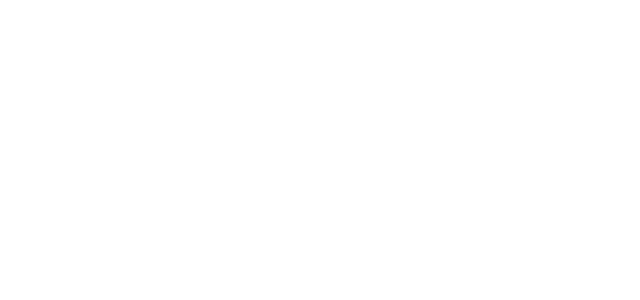
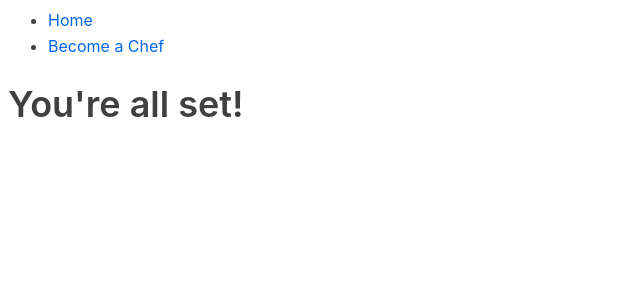
Before and after one commit to danielbrathwaite/ChefConnect, a React (Vite) app in the folder packages/react-frontend/: page /createProfileDone in a window 1280 px wide. Before the commit this address had no page. Shown: the top 300 px of the page, without its empty margins (0-640 px from the left). Built offline with nearby package versions, Linux system fonts and the light colour scheme.

Commit message:
basic navigation added

```diff
--- a/packages/react-frontend/src/ChefProfile.jsx
+++ b/packages/react-frontend/src/ChefProfile.jsx
@@ -1,5 +1,6 @@
 // src/Form.jsx
 import React, { useState } from "react";
+import { useNavigate } from "react-router-dom";
 
 // code for file upload is borrowed from pluralsight.com
 function FileUploader({onFileSelect})
@@ -16,6 +17,7 @@
 
 function ChefProfile(props)
 {
+    const navigate = useNavigate();
     const [profile, setProfile] = useState({
         chefId: "",
         firstName: "",
@@ -42,6 +44,7 @@
         setProfile({ chefId: "", firstName: "", lastName: "",
                     address: "", phoneNumber: "", specialities: "",
                     menu: "", profilePic: null});
+        navigate('/createProfileDone');
     }
 
     return (
--- a/packages/react-frontend/src/MyApp.jsx
+++ b/packages/react-frontend/src/MyApp.jsx
@@ -3,6 +3,7 @@
 import ChefProfile from './ChefProfile';
 import HomePage from './HomePage'
 import Layout from './Layout';
+import ProfileDone from './ProfileDone';
 import {
   BrowserRouter as Router,
   Route,
@@ -19,15 +20,12 @@
 
 
   return (
-    // <div className="container">
-    //   <ChefProfile handleSubmit={updateList} />
-    // </div>
-
     <Router>
       <Routes>
         <Route path="/" element={<Layout />}>
           <Route index element={<HomePage />} />
           <Route path="/createProfile"  element={<ChefProfile handleSubmit={updateList}/>} />
+          <Route path="/createProfileDone"  element={<ProfileDone/>} />
         </Route>
       </Routes>
         {/* <Routes>
--- /dev/null
+++ b/packages/react-frontend/src/ProfileDone.jsx
@@ -0,0 +1,10 @@
+function ProfileDone()
+{
+    return (
+        <div>
+          <h1> You're all set!</h1>
+        </div>
+      );
+}
+
+export default ProfileDone;
--- a/packages/react-frontend/src/main.css
+++ b/packages/react-frontend/src/main.css
@@ -33,7 +33,7 @@
    * Remove the margin in all browsers.
    */
   body {
-    margin: 0;
+    margin: 1;
   }
 
   /**
```
